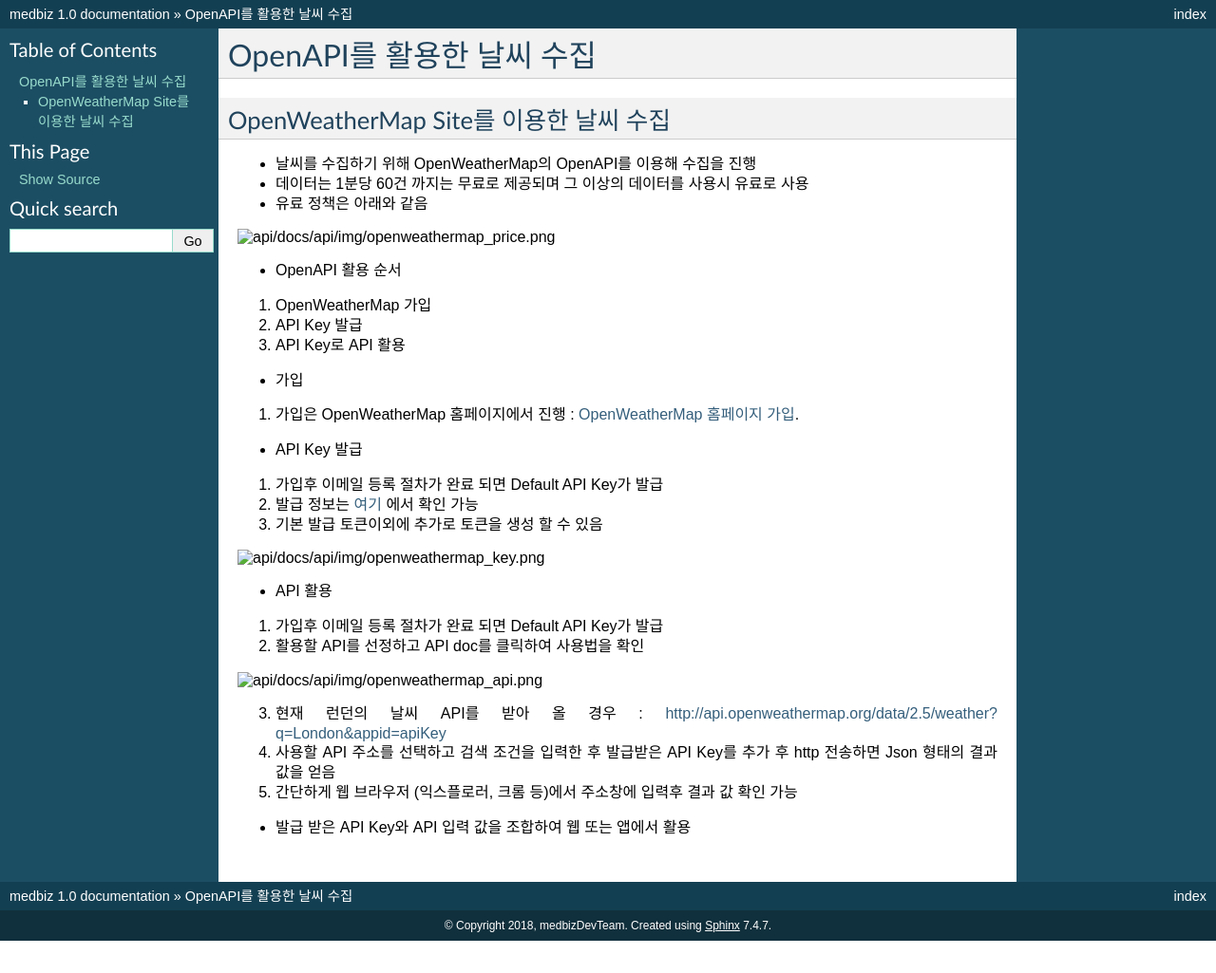
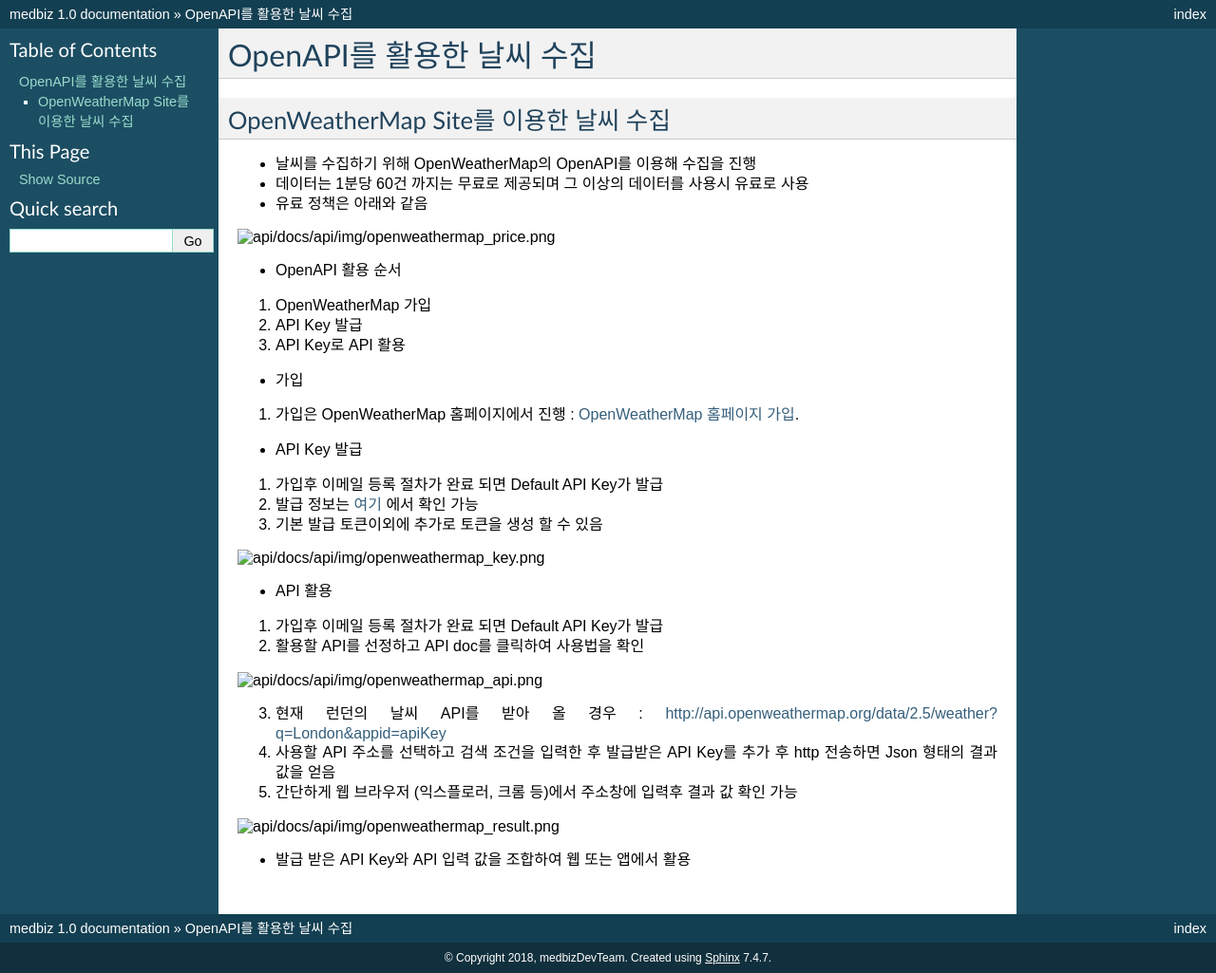
Before and after one commit to jWater1001/wiki-medbiz, a Sphinx documentation site: the page built from docs/api/weather.rst, in a window 1280 px wide. Shown: the whole page at 95% size. Built offline with Sphinx 7.4.7, drawn with Linux system fonts in a browser that asks for light colours; before the commit the page ends 991 px from its top, so only the background shows below that.

Commit message:
Update weather.rst

```diff
--- a/docs/api/weather.rst
+++ b/docs/api/weather.rst
@@ -36,4 +36,6 @@
 4. 사용할 API 주소를 선택하고 검색 조건을 입력한 후 발급받은 API Key를 추가 후 http 전송하면 Json 형태의 결과 값을 얻음
 5. 간단하게 웹 브라우저 (익스플로러, 크롬 등)에서 주소창에 입력후 결과 값 확인 가능
 
+.. image:: docs/api/img/openweathermap_result.png
+
 - 발급 받은 API Key와 API 입력 값을 조합하여 웹 또는 앱에서 활용
```
